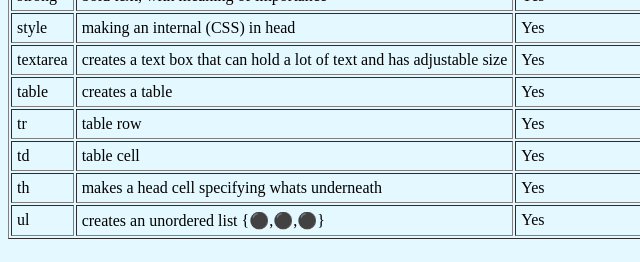
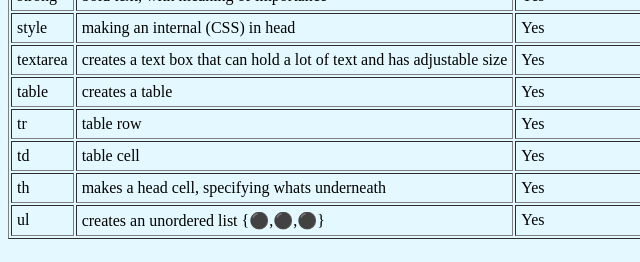
Before and after one commit to imBaraa/what-i-learned, a plain HTML site: page index.html in a window 1280 px wide. Shown: the part 1773-2035 px from the top of the page, 0-640 px from the left. Drawn offline with Linux system fonts and the light colour scheme.

Commit message:
change in tags table: editing th description

```diff
--- a/index.html
+++ b/index.html
@@ -252,7 +252,7 @@
     </tr>
     <tr>
       <td>th</td>
-      <td>makes a head cell specifying whats underneath</td>
+      <td>makes a head cell, specifying whats underneath</td>
       <td>Yes</td>
       <td></td>
     </tr>
```
